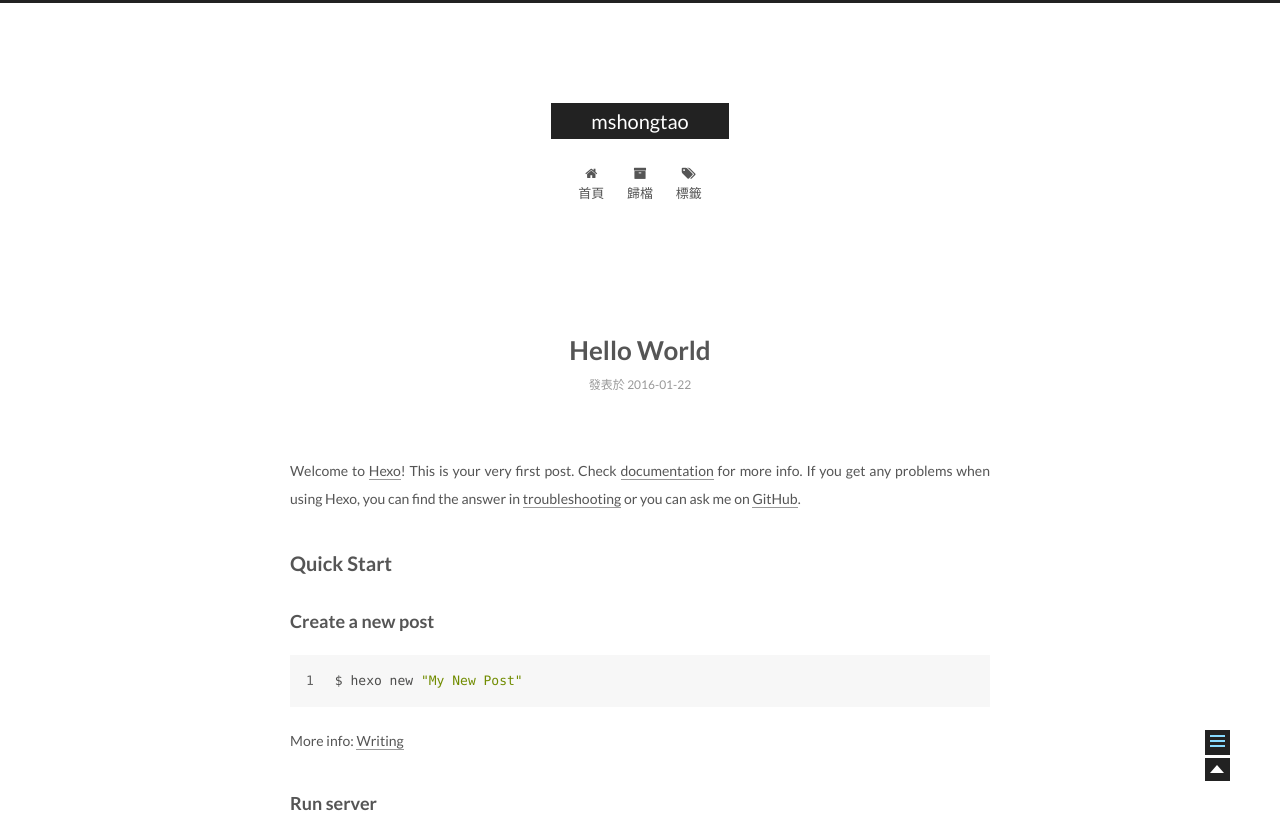
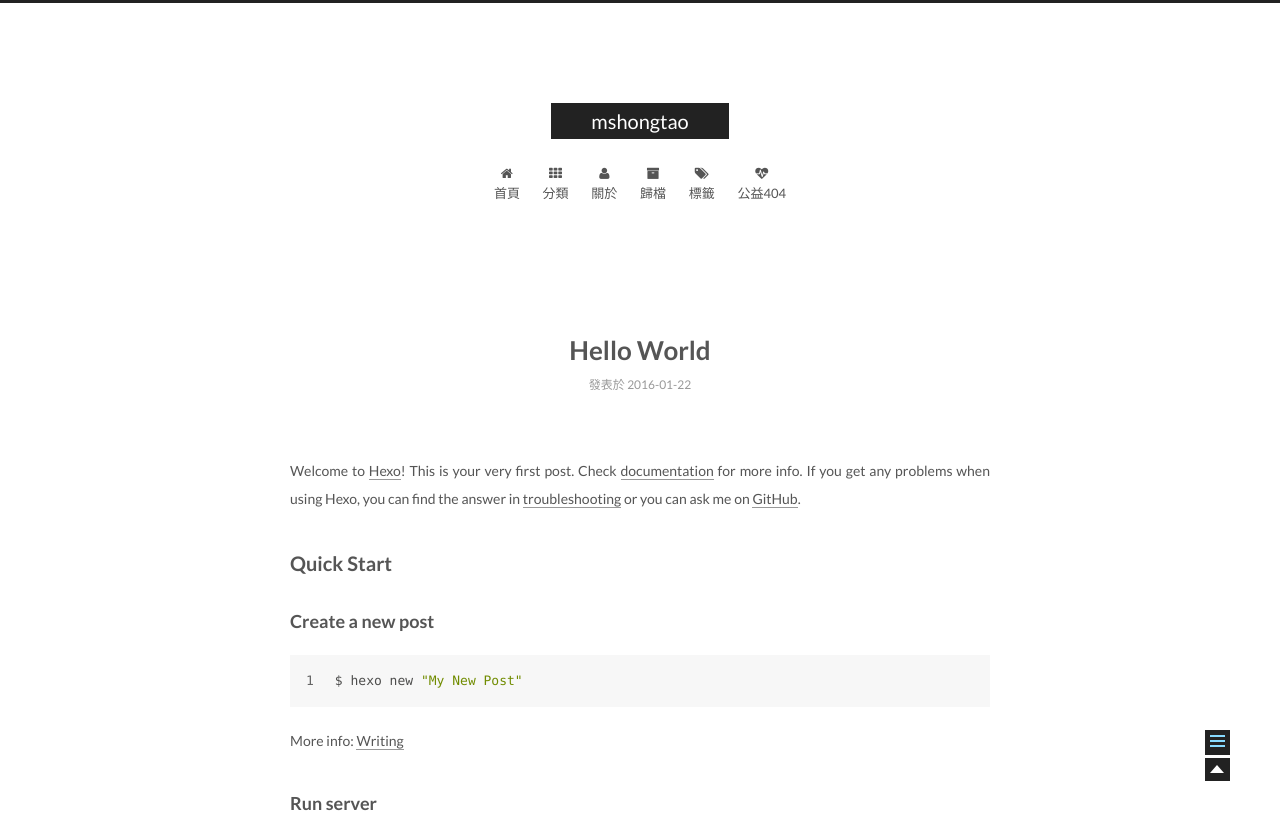
Before and after one commit to mshongtao/mshongtao.github.io, a plain HTML site: page 2016/01/22/hello-world/index.html in a window 1280 px wide. Shown: the top 820 px of the page. Drawn offline with Linux system fonts and the light colour scheme.

Commit message:
Site updated: 2016-01-22 14:20:06

```diff
--- a/2016/01/22/hello-world/index.html
+++ b/2016/01/22/hello-world/index.html
@@ -148,6 +148,26 @@ Quick">
         </li>
 
 
+        <li class="menu-item menu-item-categories">
+          <a href="/categories" rel="section">
+
+              <i class="menu-item-icon fa fa-th fa-fw"></i> <br />
+
+            分類
+          </a>
+        </li>
+
+
+        <li class="menu-item menu-item-about">
+          <a href="/about" rel="section">
+
+              <i class="menu-item-icon fa fa-user fa-fw"></i> <br />
+
+            關於
+          </a>
+        </li>
+
+
         <li class="menu-item menu-item-archives">
           <a href="/archives" rel="section">
 
@@ -164,6 +184,16 @@ Quick">
               <i class="menu-item-icon fa fa-tags fa-fw"></i> <br />
 
             標籤
+          </a>
+        </li>
+
+
+        <li class="menu-item menu-item-commonweal">
+          <a href="/404.html" rel="section">
+
+              <i class="menu-item-icon fa fa-heartbeat fa-fw"></i> <br />
+
+            公益404
           </a>
         </li>
 
@@ -331,10 +361,10 @@ Quick">
           </div>
 
           <div class="site-state-item site-state-categories">
-
+            <a href="/categories">
               <span class="site-state-item-count">0</span>
               <span class="site-state-item-name">分類</span>
-
+              </a>
           </div>
 
           <div class="site-state-item site-state-tags">
```
Also changed, not shown: archives/2016/01/index.html (+32 -2 lines), archives/2016/index.html (+32 -2 lines), archives/index.html (+32 -2 lines), index.html (+32 -2 lines).
